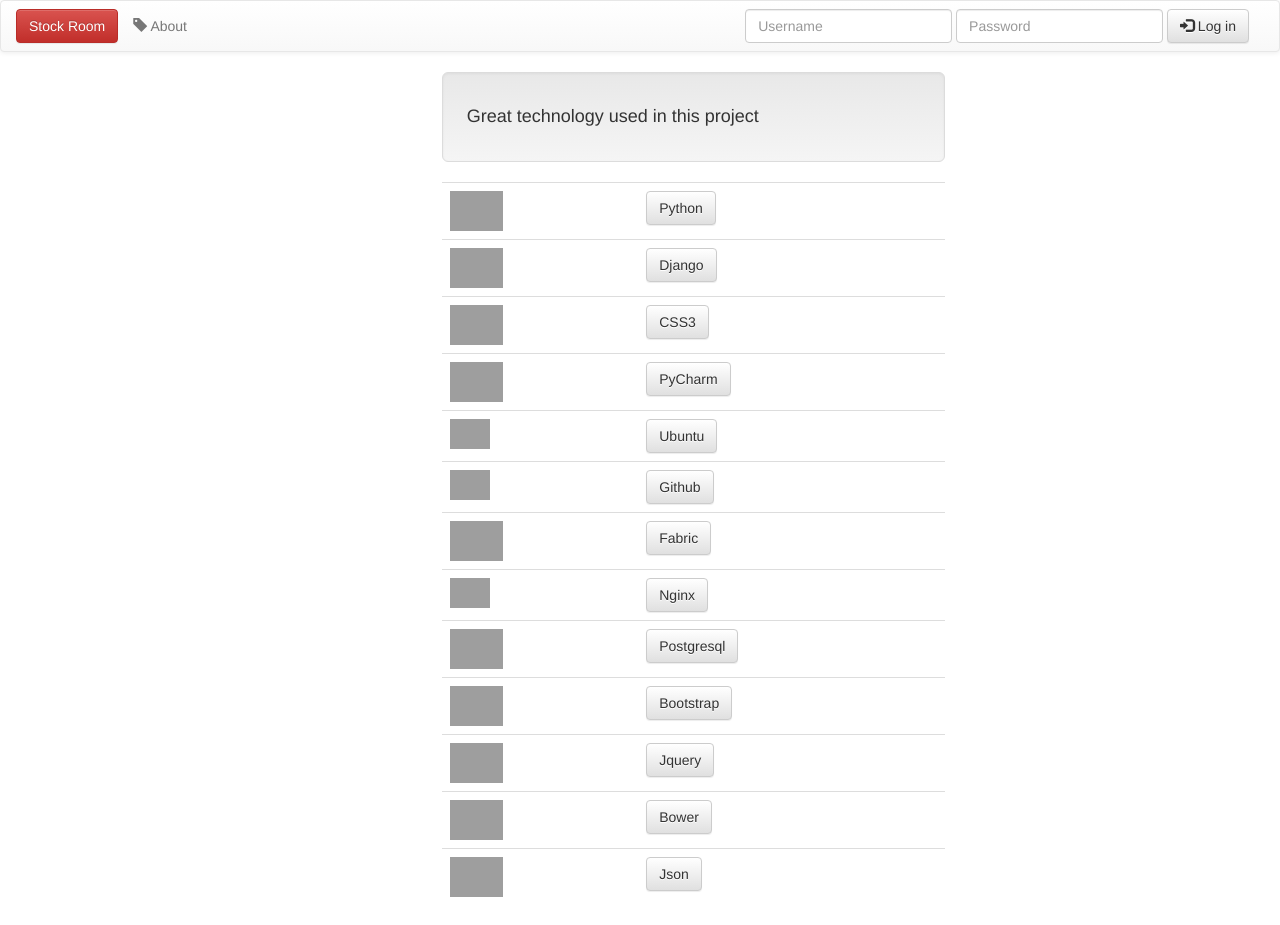
After one commit to swasher/dream_ticket, a Django app: page /about/ in a window 1280 px wide. The commit adds this page. Run offline with Django 3.2, Linux system fonts and the light colour scheme; parts of the project's set-up code (start-up, migrations or seed data) failed here and were passed over; some libraries are stand-ins or nearby versions; grey boxes are pictures that could not be loaded.

Commit message:
add about

```diff
--- /dev/null
+++ b/stockroom/templates/about.html
@@ -0,0 +1,77 @@
+{% extends "base.html" %}
+
+{% block table %}
+{% load staticfiles %}
+
+<div class="container col-md-5 col-md-offset-4">
+
+<div class="well well-lg">
+    <h4>Great technology used in this project</h4>
+</div>
+
+<table class="table">
+    <tr>
+        <td><img src="{% static 'logo/python.jpg' %}" height="40px"></td>
+        <td><a class="btn btn-default" href="https://www.python.org/" role="button" target="_blank">Python</a></td>
+    </tr>
+    <tr>
+        <td><img src="{% static 'logo/django.png' %}" height="40px"></td>
+        <td><a class="btn btn-default" href="https://www.djangoproject.com/" role="button" target="_blank">Django</a></td>
+    </tr>
+{% comment %}    <tr>
+        <td><img src="{% static 'logo/HTML5.png' %}" height="40px"></td>
+        <td><a class="btn btn-default" href="https://ru.wikipedia.org/wiki/HTML5" role="button" target="_blank">HTML5</a></td>
+    </tr>{% endcomment %}
+    <tr>
+        <td><img src="{% static 'logo/css.png' %}" height="40px"></td>
+        <td><a class="btn btn-default" href="https://ru.wikipedia.org/wiki/CSS" role="button" target="_blank">CSS3</a></td>
+    </tr>
+    <tr>
+        <td><img src="{% static 'logo/Pycharm.png' %}" height="40px"></td>
+        <td><a class="btn btn-default" href="https://www.jetbrains.com/pycharm/" role="button" target="_blank">PyCharm</a></td>
+    </tr>
+    <tr>
+        <td><img src="{% static 'logo/ubuntu.png' %}" height="30px"></td>
+        <td><a class="btn btn-default" href="http://www.ubuntu.com/" role="button" target="_blank">Ubuntu</a></td>
+    </tr>
+    <tr>
+        <td><img src="{% static 'logo/github.png' %}" height="30px"></td>
+        <td><a class="btn btn-default" href="https://github.com/" role="button" target="_blank">Github</a></td>
+    </tr>
+    <tr>
+        <td><img src="{% static 'logo/fabric.png' %}" height="40px"></td>
+        <td><a class="btn btn-default" href="http://www.fabfile.org/" role="button" target="_blank">Fabric</a></td>
+    </tr>
+    <tr>
+        <td><img src="{% static 'logo/Nginx.png' %}" height="30px"></td>
+        <td><a class="btn btn-default" href="http://nginx.org/ru/" role="button" target="_blank">Nginx</a></td>
+    </tr>
+    <tr>
+        <td><img src="{% static 'logo/postgresql.png' %}" height="40px"></td>
+        <td><a class="btn btn-default" href="http://www.postgresql.org/" role="button" target="_blank">Postgresql</a></td>
+    </tr>
+    <tr>
+        <td><img src="{% static 'logo/bootstrap2.png' %}" height="40px"></td>
+        <td><a class="btn btn-default" href="http://getbootstrap.com/" role="button" target="_blank">Bootstrap</a></td>
+    </tr>
+    <tr>
+        <td><img src="{% static 'logo/jquery.png' %}" height="40px"></td>
+        <td><a class="btn btn-default" href="https://jquery.com/" role="button" target="_blank">Jquery</a></td>
+    </tr>
+    <tr>
+        <td><img src="{% static 'logo/bower.png' %}" height="40px"></td>
+        <td><a class="btn btn-default" href="http://bower.io/" role="button" target="_blank">Bower</a></td>
+    </tr>
+    <tr>
+        <td><img src="{% static 'logo/JSON.gif' %}" height="40px"></td>
+        <td><a class="btn btn-default" href="http://json.org/" role="button" target="_blank">Json</a></td>
+    </tr>
+
+{% comment %}    <tr>
+        <td><img src="{% static 'logo/grappelli.png' %}" height="40px"></td>
+        <td><a class="btn btn-default" href="http://grappelliproject.com/" role="button" target="_blank">Grappelli</a></td>
+    </tr>{% endcomment %}
+</table>
+</div>
+
+{% endblock %}
--- a/stockroom/templates/grid.html
+++ b/stockroom/templates/grid.html
@@ -14,7 +14,7 @@
                 <th>Created</th>
                 <th>Modified</th>
                 <th>Slug line</th>
-                <th><a href="?page={{ products.number }}&order_by=likes">Like</a></th>
+                <th><a href="?page={{ products.number }}&order_by=-likes">Like</a></th>
                 <th>Edit</th>
             </tr>
         {% for product in products %}
--- a/stockroom/views.py
+++ b/stockroom/views.py
@@ -51,17 +51,16 @@ def grid(request):
     VALID_SORTS = {
         "name": "name",
         "price": "price",
-        "likes": "-likes",   # set descent sort
+        "-likes": "-likes",   # we want descent sort
     }
     DEFAULT_SORT = 'name'
-
 
     # Choose ordering column and pagination page
     page = request.GET.get('page', 1)
     get_order_by = request.GET.get('order_by', DEFAULT_SORT)
     order_by = VALID_SORTS.get(get_order_by, DEFAULT_SORT)
 
-    # Count like using 'annotate' feature. Then count of likes will be accessible via product_list.likes
+    # Count likes using 'annotate' feature. Then likes number will be accessible via product_list.likes
     product_list = Product.objects.all().annotate(likes=Count('like')).order_by(order_by)
 
     # setup pagination for 4 item per page
```
